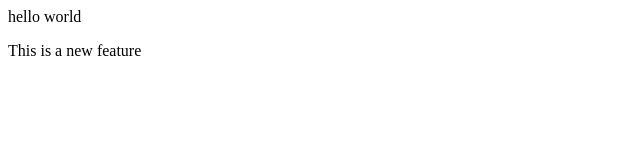
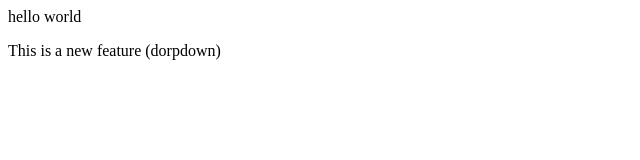
Before and after one commit to Rahul-Sahu11/Localrepo, a plain HTML site: page index.html in a window 1280 px wide. Shown: the full height of the page, 0-640 px from the left. Drawn offline with Linux system fonts and the light colour scheme.

Commit message:
add dorpdown

```diff
--- a/index.html
+++ b/index.html
@@ -1,2 +1,2 @@
 <p>hello world</p>
-<p>This is a new feature</p>
+<p>This is a new feature (dorpdown)</p>
```
